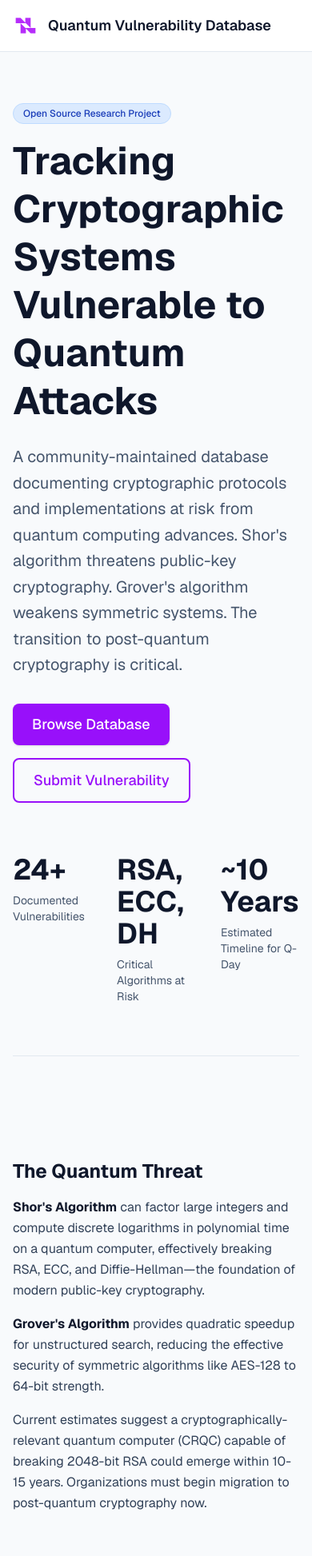
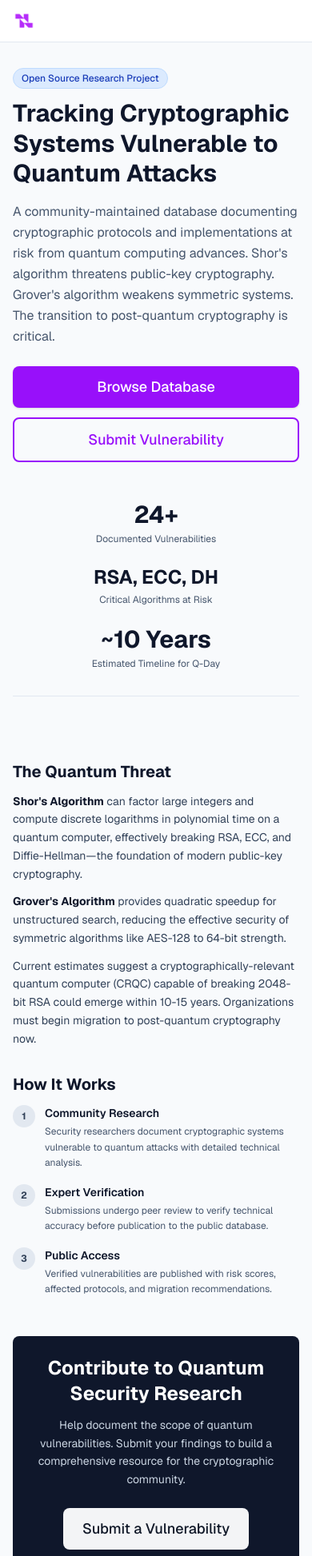
Before and after one commit to appetite-studio-team/quantum-vulnerable-system, a Next.js app: page / in a window 390 px wide. Shown: the top 1946 px of the page at 80% size. Built offline with nearby package versions, Linux system fonts and the light colour scheme.

Commit message:
Make home page mobile-friendly and improve search bar placeholder visibility

```diff
--- a/app/dashboard/page.tsx
+++ b/app/dashboard/page.tsx
@@ -65,7 +65,7 @@ export default function DashboardPage() {
               placeholder="Search by name, description, or organization..."
               value={searchQuery}
               onChange={(e) => setSearchQuery(e.target.value)}
-              className="w-full pl-12 pr-4 py-2.5 border border-slate-300 rounded-lg text-sm focus:outline-none focus:ring-2 focus:ring-blue-500 focus:border-transparent"
+              className="w-full pl-12 pr-4 py-2.5 border border-slate-300 rounded-lg text-sm text-slate-900 placeholder:text-slate-500 focus:outline-none focus:ring-2 focus:ring-blue-500 focus:border-transparent"
             />
           </div>
         </div>
--- a/app/page.tsx
+++ b/app/page.tsx
@@ -6,65 +6,65 @@ export default function Home() {
   return (
     <div className="min-h-screen bg-slate-50">
       <nav className="border-b border-slate-200 bg-white">
-        <div className="max-w-7xl mx-auto px-4 sm:px-6 lg:px-8 py-4">
-          <div className="flex items-center space-x-3">
-            <Logo className="w-8 h-8 text-slate-700" />
-            <span className="text-lg font-semibold text-slate-900">Quantum Vulnerability Database</span>
+        <div className="max-w-7xl mx-auto px-4 sm:px-6 lg:px-8 py-3 sm:py-4">
+          <div className="flex items-center space-x-2 sm:space-x-3">
+            <Logo className="w-7 h-7 sm:w-8 sm:h-8 text-slate-700" />
+            <span className="hidden md:block text-base sm:text-lg font-semibold text-slate-900">Quantum Vulnerability Database</span>
           </div>
         </div>
       </nav>
 
       <main className="max-w-6xl mx-auto px-4 sm:px-6 lg:px-8">
-        <div className="pt-16 pb-12">
-          <div className="mb-4">
-            <span className="inline-block px-3 py-1 text-xs font-medium bg-blue-100 text-blue-800 rounded-full border border-blue-200">
+        <div className="pt-8 sm:pt-12 md:pt-16 pb-8 sm:pb-12">
+          <div className="mb-3 sm:mb-4">
+            <span className="inline-block px-2.5 sm:px-3 py-1 text-xs font-medium bg-blue-100 text-blue-800 rounded-full border border-blue-200">
               Open Source Research Project
             </span>
           </div>
-          <h1 className="text-5xl md:text-6xl font-bold text-slate-900 mb-6 leading-tight">
-            Tracking Cryptographic Systems<br />
-            Vulnerable to Quantum Attacks
+          <h1 className="text-3xl sm:text-4xl md:text-5xl lg:text-6xl font-bold text-slate-900 mb-4 sm:mb-6 leading-tight">
+            Tracking Cryptographic Systems<br className="hidden sm:block" />
+            <span className="sm:hidden"> </span>Vulnerable to Quantum Attacks
           </h1>
-          <p className="text-xl text-slate-600 max-w-3xl mb-8 leading-relaxed">
+          <p className="text-base sm:text-lg md:text-xl text-slate-600 max-w-3xl mb-6 sm:mb-8 leading-relaxed">
             A community-maintained database documenting cryptographic protocols and implementations at risk from quantum computing advances.
             Shor's algorithm threatens public-key cryptography. Grover's algorithm weakens symmetric systems.
             The transition to post-quantum cryptography is critical.
           </p>
-          <div className="flex flex-wrap gap-4 mb-16">
-            <Link href="/dashboard">
-              <Button variant="primary" size="lg">
+          <div className="flex flex-col sm:flex-row flex-wrap gap-3 sm:gap-4 mb-12 sm:mb-16">
+            <Link href="/dashboard" className="w-full sm:w-auto">
+              <Button variant="primary" size="lg" className="w-full sm:w-auto">
                 Browse Database
               </Button>
             </Link>
-            <Link href="/submit">
-              <Button variant="outline" size="lg">
+            <Link href="/submit" className="w-full sm:w-auto">
+              <Button variant="outline" size="lg" className="w-full sm:w-auto">
                 Submit Vulnerability
               </Button>
             </Link>
           </div>
 
           {/* Key Metrics */}
-          <div className="grid grid-cols-3 gap-8 mb-20 pb-16 border-b border-slate-200">
-            <div>
-              <div className="text-4xl font-bold text-slate-900 mb-2">24+</div>
-              <div className="text-sm text-slate-600">Documented Vulnerabilities</div>
+          <div className="grid grid-cols-1 sm:grid-cols-3 gap-6 sm:gap-8 mb-12 sm:mb-16 md:mb-20 pb-8 sm:pb-12 md:pb-16 border-b border-slate-200">
+            <div className="text-center sm:text-left">
+              <div className="text-3xl sm:text-4xl font-bold text-slate-900 mb-1 sm:mb-2">24+</div>
+              <div className="text-xs sm:text-sm text-slate-600">Documented Vulnerabilities</div>
             </div>
-            <div>
-              <div className="text-4xl font-bold text-slate-900 mb-2">RSA, ECC, DH</div>
-              <div className="text-sm text-slate-600">Critical Algorithms at Risk</div>
+            <div className="text-center sm:text-left">
+              <div className="text-2xl sm:text-3xl md:text-4xl font-bold text-slate-900 mb-1 sm:mb-2 break-words">RSA, ECC, DH</div>
+              <div className="text-xs sm:text-sm text-slate-600">Critical Algorithms at Risk</div>
             </div>
-            <div>
-              <div className="text-4xl font-bold text-slate-900 mb-2">~10 Years</div>
-              <div className="text-sm text-slate-600">Estimated Timeline for Q-Day</div>
+            <div className="text-center sm:text-left">
+              <div className="text-3xl sm:text-4xl font-bold text-slate-900 mb-1 sm:mb-2">~10 Years</div>
+              <div className="text-xs sm:text-sm text-slate-600">Estimated Timeline for Q-Day</div>
             </div>
           </div>
         </div>
 
         {/* Technical Overview */}
-        <div className="grid md:grid-cols-2 gap-12 mb-20">
+        <div className="grid md:grid-cols-2 gap-8 sm:gap-10 md:gap-12 mb-12 sm:mb-16 md:mb-20">
           <div>
-            <h2 className="text-2xl font-bold text-slate-900 mb-4">The Quantum Threat</h2>
-            <div className="space-y-4 text-slate-700 leading-relaxed">
+            <h2 className="text-xl sm:text-2xl font-bold text-slate-900 mb-3 sm:mb-4">The Quantum Threat</h2>
+            <div className="space-y-3 sm:space-y-4 text-sm sm:text-base text-slate-700 leading-relaxed">
               <p>
                 <strong className="text-slate-900">Shor's Algorithm</strong> can factor large integers and compute discrete logarithms
                 in polynomial time on a quantum computer, effectively breaking RSA, ECC, and Diffie-Hellman—the foundation
@@ -81,37 +81,37 @@ export default function Home() {
             </div>
           </div>
           <div>
-            <h2 className="text-2xl font-bold text-slate-900 mb-4">How It Works</h2>
-            <div className="space-y-6">
-              <div className="flex gap-4">
-                <div className="flex-shrink-0 w-8 h-8 rounded-full bg-slate-200 flex items-center justify-center text-sm font-bold text-slate-700">
+            <h2 className="text-xl sm:text-2xl font-bold text-slate-900 mb-3 sm:mb-4">How It Works</h2>
+            <div className="space-y-4 sm:space-y-6">
+              <div className="flex gap-3 sm:gap-4">
+                <div className="flex-shrink-0 w-7 h-7 sm:w-8 sm:h-8 rounded-full bg-slate-200 flex items-center justify-center text-xs sm:text-sm font-bold text-slate-700">
                   1
                 </div>
                 <div>
-                  <h3 className="font-semibold text-slate-900 mb-1">Community Research</h3>
-                  <p className="text-sm text-slate-600">
+                  <h3 className="text-sm sm:text-base font-semibold text-slate-900 mb-1">Community Research</h3>
+                  <p className="text-xs sm:text-sm text-slate-600 leading-relaxed">
                     Security researchers document cryptographic systems vulnerable to quantum attacks with detailed technical analysis.
                   </p>
                 </div>
               </div>
-              <div className="flex gap-4">
-                <div className="flex-shrink-0 w-8 h-8 rounded-full bg-slate-200 flex items-center justify-center text-sm font-bold text-slate-700">
+              <div className="flex gap-3 sm:gap-4">
+                <div className="flex-shrink-0 w-7 h-7 sm:w-8 sm:h-8 rounded-full bg-slate-200 flex items-center justify-center text-xs sm:text-sm font-bold text-slate-700">
                   2
                 </div>
                 <div>
-                  <h3 className="font-semibold text-slate-900 mb-1">Expert Verification</h3>
-                  <p className="text-sm text-slate-600">
+                  <h3 className="text-sm sm:text-base font-semibold text-slate-900 mb-1">Expert Verification</h3>
+                  <p className="text-xs sm:text-sm text-slate-600 leading-relaxed">
                     Submissions undergo peer review to verify technical accuracy before publication to the public database.
                   </p>
                 </div>
               </div>
-              <div className="flex gap-4">
-                <div className="flex-shrink-0 w-8 h-8 rounded-full bg-slate-200 flex items-center justify-center text-sm font-bold text-slate-700">
+              <div className="flex gap-3 sm:gap-4">
+                <div className="flex-shrink-0 w-7 h-7 sm:w-8 sm:h-8 rounded-full bg-slate-200 flex items-center justify-center text-xs sm:text-sm font-bold text-slate-700">
                   3
                 </div>
                 <div>
-                  <h3 className="font-semibold text-slate-900 mb-1">Public Access</h3>
-                  <p className="text-sm text-slate-600">
+                  <h3 className="text-sm sm:text-base font-semibold text-slate-900 mb-1">Public Access</h3>
+                  <p className="text-xs sm:text-sm text-slate-600 leading-relaxed">
                     Verified vulnerabilities are published with risk scores, affected protocols, and migration recommendations.
                   </p>
                 </div>
@@ -121,14 +121,14 @@ export default function Home() {
         </div>
 
         {/* CTA Section */}
-        <div className="bg-slate-900 rounded-lg p-12 text-center mb-16">
-          <h2 className="text-3xl font-bold text-white mb-4">Contribute to Quantum Security Research</h2>
-          <p className="text-slate-300 mb-8 max-w-2xl mx-auto">
+        <div className="bg-slate-900 rounded-lg p-6 sm:p-8 md:p-12 text-center mb-12 sm:mb-16">
+          <h2 className="text-2xl sm:text-3xl font-bold text-white mb-3 sm:mb-4">Contribute to Quantum Security Research</h2>
+          <p className="text-sm sm:text-base text-slate-300 mb-6 sm:mb-8 max-w-2xl mx-auto leading-relaxed">
             Help document the scope of quantum vulnerabilities. Submit your findings to build a comprehensive resource
             for the cryptographic community.
           </p>
-          <Link href="/submit">
-            <Button variant="secondary" size="lg">
+          <Link href="/submit" className="inline-block">
+            <Button variant="secondary" size="lg" className="w-full sm:w-auto">
               Submit a Vulnerability
             </Button>
           </Link>
@@ -136,13 +136,13 @@ export default function Home() {
       </main>
 
       <footer className="border-t border-slate-200 bg-white">
-        <div className="max-w-6xl mx-auto px-4 sm:px-6 lg:px-8 py-8">
-          <div className="flex flex-col md:flex-row justify-between items-center gap-4">
-            <div className="flex items-center space-x-3">
-              <Logo className="w-6 h-6 text-slate-600" />
-              <span className="text-sm text-slate-600">Quantum Vulnerability Database</span>
+        <div className="max-w-6xl mx-auto px-4 sm:px-6 lg:px-8 py-6 sm:py-8">
+          <div className="flex flex-col md:flex-row justify-between items-center gap-3 sm:gap-4">
+            <div className="flex items-center space-x-2 sm:space-x-3">
+              <Logo className="w-5 h-5 sm:w-6 sm:h-6 text-slate-600" />
+              <span className="text-xs sm:text-sm text-slate-600">Quantum Vulnerability Database</span>
             </div>
-            <div className="text-sm text-slate-500">
+            <div className="text-xs sm:text-sm text-slate-500 text-center md:text-left">
               Open source research project • Community maintained
             </div>
           </div>
```
